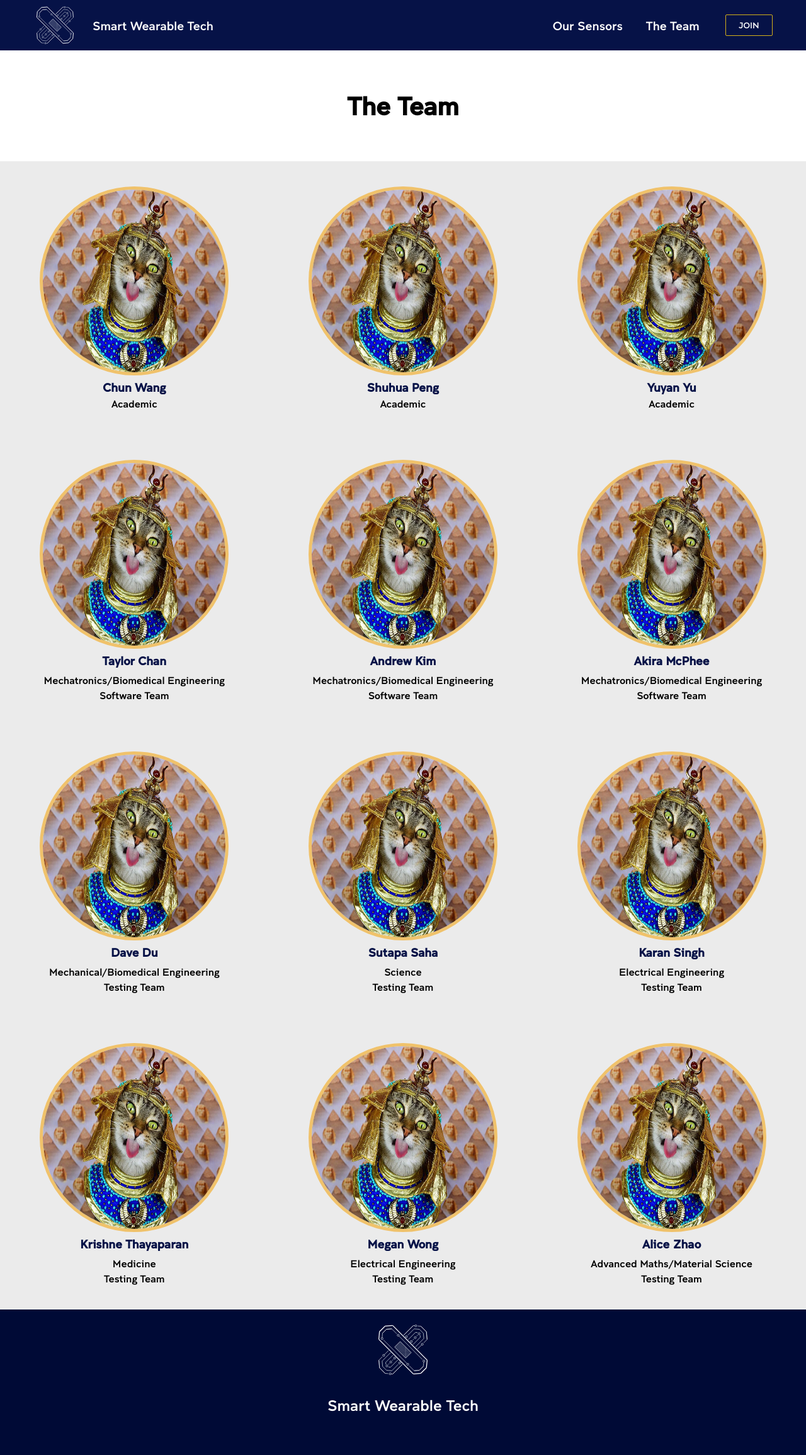
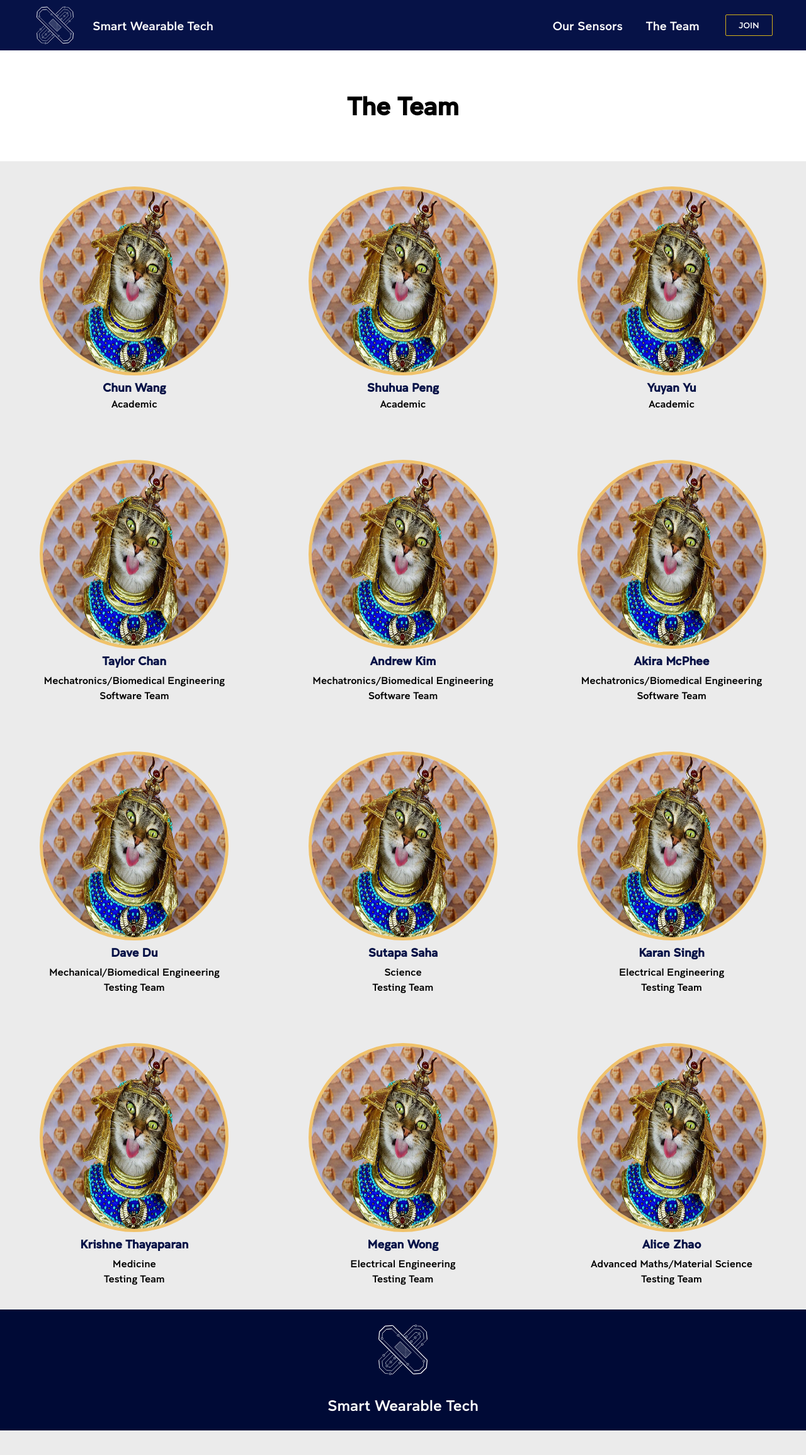
Before and after one commit to akiramcphee/swt_website, a React (Create React App) app: page /profiles in a window 1280 px wide. Shown: the top 2310 px of the page at 63% size. After the commit the page ends 2271 px from the top, so only its background shows below. Built offline with nearby package versions, Linux system fonts and the light colour scheme.

Commit message:
chore: remove chin from footer

```diff
--- a/src/components/Footer/Footer.css
+++ b/src/components/Footer/Footer.css
@@ -1,7 +1,7 @@
 .footer{
     bottom: 0px;
     background-color: rgb(0, 10, 54);
-    height: 31vmin;
+    height: 24vmin;
     position: bottom;
 }
 
```
